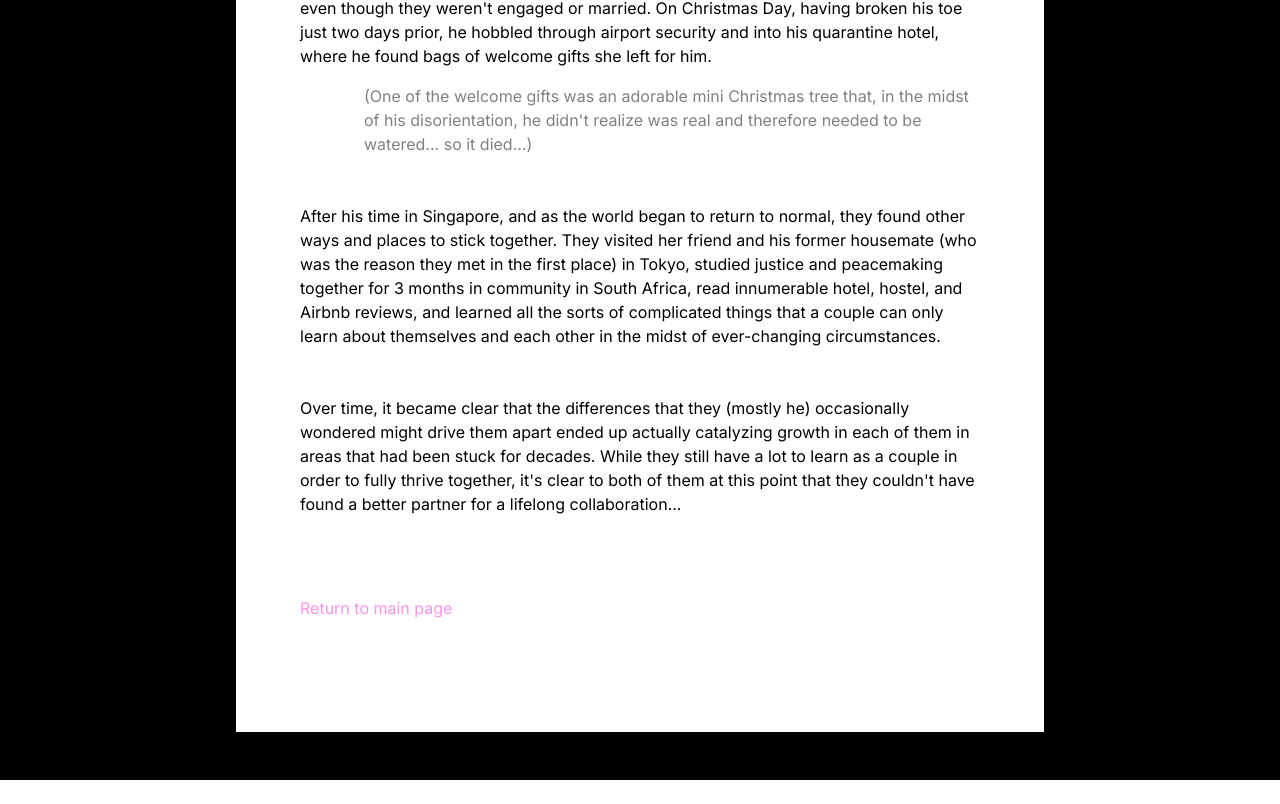
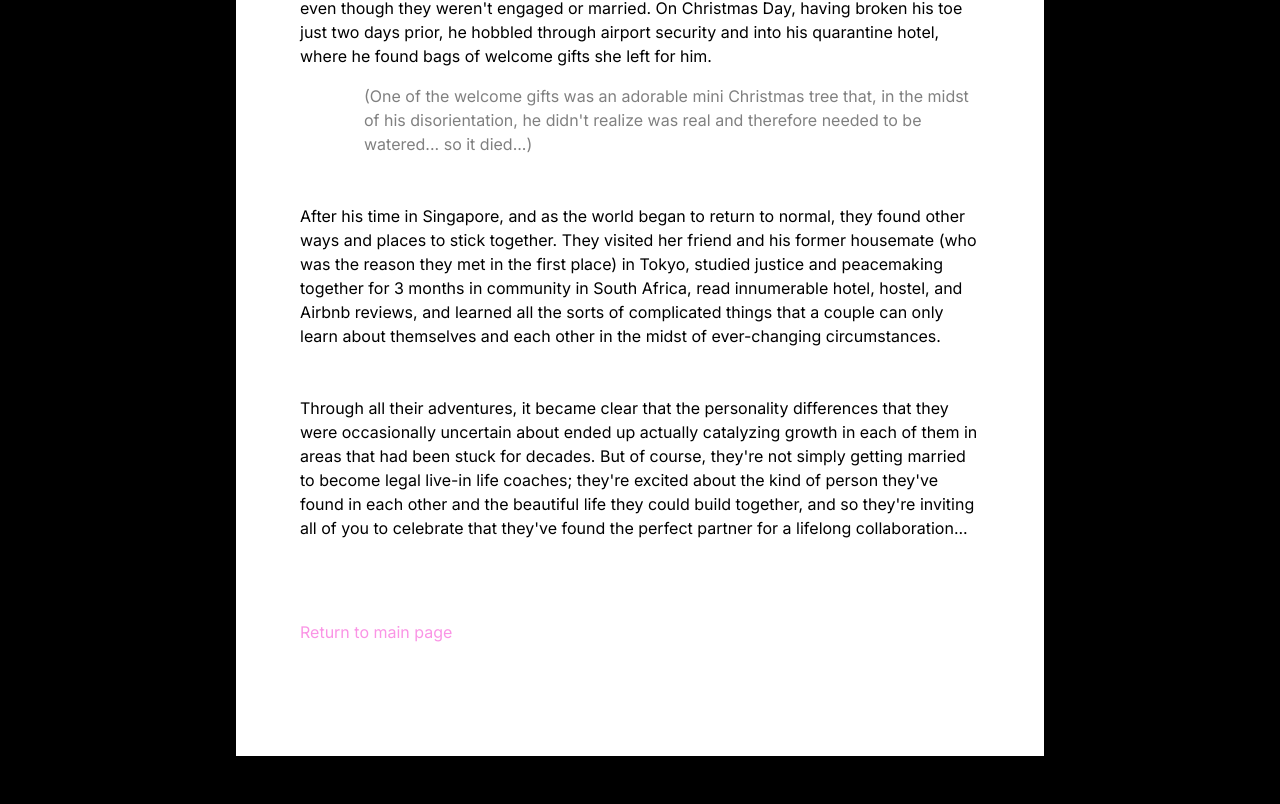
Before and after one commit to ncklug/sg-wedding, a Next.js app: page /story in a window 1280 px wide. Shown: the part 1355-2159 px from the top of the page. Before the commit the page ends 2135 px from the top, so only its background shows below. Built offline with nearby package versions, Linux system fonts and the light colour scheme.

Commit message:
final story tweaks

```diff
--- a/pages/story.js
+++ b/pages/story.js
@@ -144,13 +144,14 @@ export default function Home() {
           themselves and each other in the midst of ever-changing circumstances.
         </Paragraph>
         <Paragraph>
-          Over time, it became clear that the differences that they (mostly he)
-          occasionally wondered might drive them apart ended up actually
-          catalyzing growth in each of them in areas that had been stuck for
-          decades. While they still have a lot to learn as a couple in order to
-          fully thrive together, it's clear to both of them at this point that
-          they couldn't have found a better partner for a lifelong
-          collaboration...
+          Through all their adventures, it became clear that the personality
+          differences that they were occasionally uncertain about ended up
+          actually catalyzing growth in each of them in areas that had been
+          stuck for decades. But of course, they're not simply getting married
+          to become legal live-in life coaches; they're excited about the kind
+          of person they've found in each other and the beautiful life they
+          could build together, and so they're inviting all of you to celebrate
+          that they've found the perfect partner for a lifelong collaboration...
         </Paragraph>
         <Paragraph style={{ marginTop: "5em" }}>
           <Link href="/">Return to main page</Link>
```
